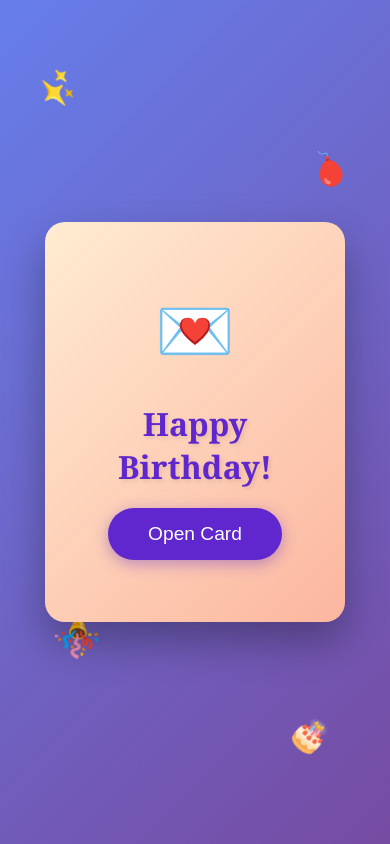
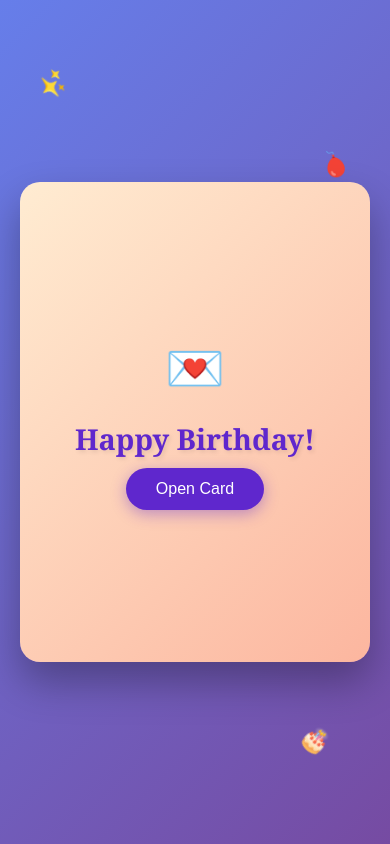
Before and after one commit to deanmasc/BirthdayCard, a plain HTML site: page index.html in a window 390 px wide. Drawn offline with Linux system fonts and the light colour scheme.

Commit message:
Update index.html

```diff
--- a/index.html
+++ b/index.html
@@ -63,14 +63,15 @@
             flex-direction: column;
             justify-content: center;
             align-items: center;
-            padding: 40px;
+            padding: 30px;
             text-align: center;
+            overflow-y: auto;
         }
 
         h1 {
-            font-size: 2.5rem;
+            font-size: 2.2rem;
             color: #5f27cd;
-            margin-bottom: 20px;
+            margin-bottom: 15px;
             text-shadow: 2px 2px 4px rgba(0, 0, 0, 0.1);
         }
 
@@ -110,10 +111,10 @@
         }
 
         .message {
-            font-size: 1.3rem;
-            line-height: 1.8;
+            font-size: 1.1rem;
+            line-height: 1.6;
             color: #2c3e50;
-            margin-bottom: 30px;
+            margin-bottom: 20px;
         }
 
         .signature {
@@ -178,20 +179,87 @@
             }
         }
 
-        @media (max-width: 480px) {
+        @media (max-width: 768px) {
+            body {
+                padding: 20px;
+            }
+
+            .container {
+                width: 100%;
+                max-width: 350px;
+            }
+
             .card {
-                width: 300px;
-                height: 400px;
+                width: 100%;
+                height: 480px;
+            }
+
+            .card-front, .card-back {
+                padding: 25px;
             }
 
             h1 {
-                font-size: 2rem;
+                font-size: 1.8rem;
+                margin-bottom: 10px;
+            }
+
+            .envelope-icon {
+                font-size: 3rem;
+                margin-bottom: 20px;
+            }
+
+            .open-btn {
+                padding: 12px 30px;
+                font-size: 1rem;
             }
 
             .message {
+                font-size: 1rem;
+                line-height: 1.5;
+                margin-bottom: 15px;
+            }
+
+            .signature {
+                font-size: 1.2rem;
+                margin-top: 10px;
+            }
+
+            .decorative-element {
+                font-size: 1.5rem;
+            }
+
+            .heart {
+                font-size: 1.2rem;
+            }
+        }
+
+        @media (max-width: 380px) {
+            .card {
+                height: 460px;
+            }
+
+            h1 {
+                font-size: 1.6rem;
+            }
+
+            .card-front, .card-back {
+                padding: 20px;
+            }
+
+            .message {
+                font-size: 0.95rem;
+            }
+
+            .signature {
                 font-size: 1.1rem;
             }
         }
+
+        /* Touch device optimization */
+        @media (hover: none) and (pointer: coarse) {
+            .open-btn {
+                padding: 15px 45px;
+                font-size:
     </style>
 </head>
 <body>
```
